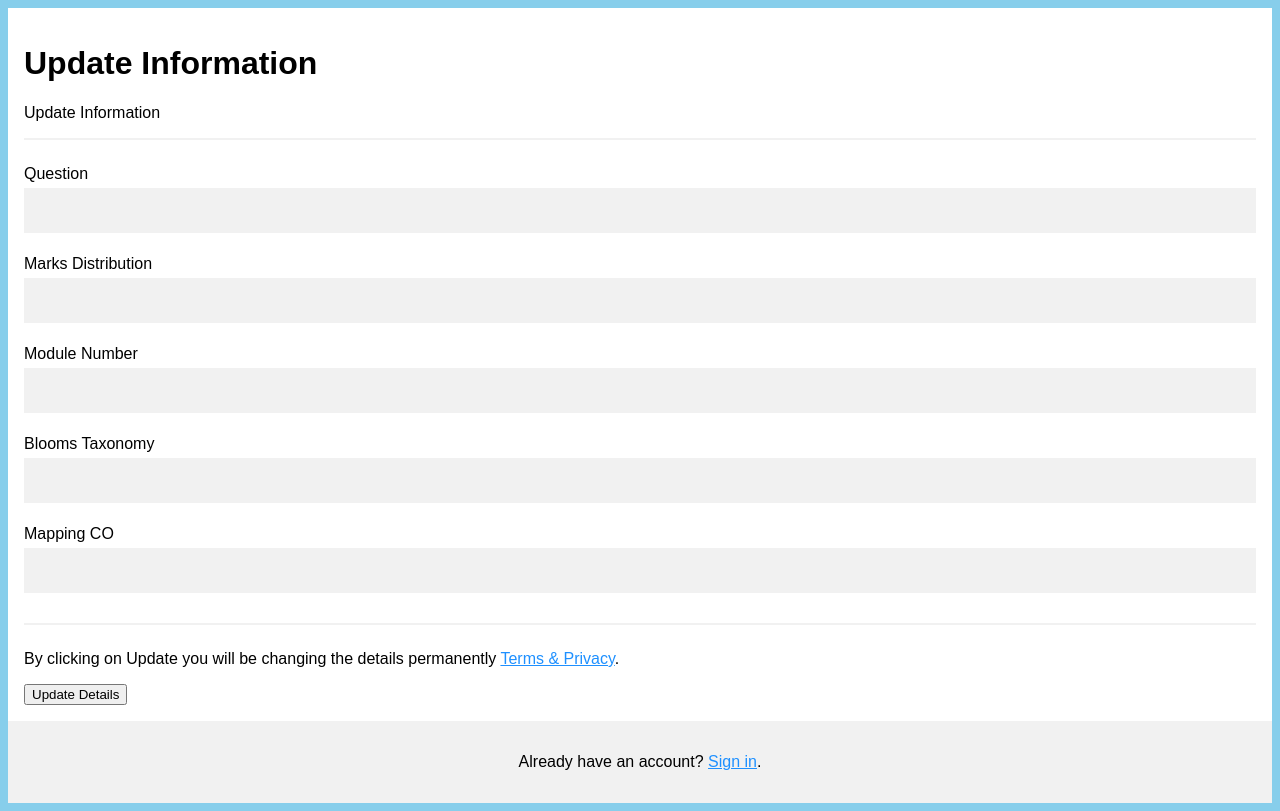
After one commit to 2001-kushalbasak/Alopath, a PHP site: page /final/doc_update_info.php?id=1 in a window 1280 px wide. The commit adds this page. Run offline with PHP 8.4, Linux system fonts and the light colour scheme; data that the repository does not hold is empty; a stand-in replaces the project's code that opens the database connection.

Commit message:
delete present doc from hospitals functionality added / dashboard of doctors beautification / working update button values passing to doc_info_update.php via get method /from login page to hospital dashboard values(name,username,qual...) properlyfetching via session method

```diff
--- /dev/null
+++ b/loginasdoc/doc_update_info.php
@@ -0,0 +1,153 @@
+<?php include("database_connection.php");
+error_reporting(0);
+$id= $_GET['id'];
+
+$query= "SELECT * FROM question_paper_table where id = '$id'";
+$data = mysqli_query($conn,$query);
+
+$total = mysqli_num_rows($data);
+$result=mysqli_fetch_assoc($data);
+?>
+
+
+<!DOCTYPE html>
+<html>
+<head>
+<meta name="viewport" content="width=device-width, initial-scale=1">
+<style>
+body {
+  font-family: Arial, Helvetica, sans-serif;
+  background-color: skyblue;
+}
+
+* {
+  box-sizing: border-box;
+}
+
+/* Add padding to containers */
+.container {
+  padding: 16px;
+  background-color: white;
+}
+
+/* Full-width input fields */
+input[type=text], input[type=password] {
+  width: 100%;
+  padding: 15px;
+  margin: 5px 0 22px 0;
+  display: inline-block;
+  border: none;
+  background: #f1f1f1;
+}
+
+input[type=text]:focus, input[type=password]:focus {
+  background-color: #ddd;
+  outline: none;
+}
+
+/* Overwrite default styles of hr */
+hr {
+  border: 1px solid #f1f1f1;
+  margin-bottom: 25px;
+}
+
+/* Set a style for the submit button */
+.registerbtn {
+  background-color: #04AA6D;
+  color: white;
+  padding: 16px 20px;
+  margin: 8px 0;
+  border: none;
+  cursor: pointer;
+  width: 100%;
+  opacity: 0.9;
+}
+
+.registerbtn:hover {
+  opacity: 1;
+}
+
+/* Add a blue text color to links */
+a {
+  color: dodgerblue;
+}
+
+/* Set a grey background color and center the text of the "sign in" section */
+.signin {
+  background-color: #f1f1f1;
+  text-align: center;
+}
+</style>
+</head>
+<body>
+
+<form action="#" method="POST">
+  <div class="container">
+    <h1>Update Information</h1>
+    <p>Update Information</p>
+    <hr>
+
+    <label>Question</label>
+    <input type="text" value="<?php echo $result['Question']; ?>" class ="input" name="question" required>
+
+    <label>Marks Distribution</label>
+    <input type="text" value="<?php echo $result['Marks_distribution']; ?>" class ="input" name="marks" required>
+
+    <label>Module Number</label>
+    <input type="text" value="<?php echo $result['Module_no']; ?>" class ="input" name="mod_num" required>
+
+    <label>Blooms Taxonomy</label>
+    <input type="text" value="<?php echo $result['Blooms_Taxonomy']; ?>" class ="input" name="blooms" required>
+
+    <label>Mapping CO</label>
+    <input type="text" value="<?php echo $result['Mapping_co']; ?>" class ="input" name="co" required>
+
+    <hr>
+    <p>By clicking on Update you will be changing the details permanently  <a href="#"> Terms & Privacy</a>.</p>
+
+    <div class="input_field">
+      <input type="submit" value="Update Details" class="btn"
+             name = "update">
+      </div>
+  </div>
+
+  <div class="container signin">
+    <p>Already have an account? <a href="#">Sign in</a>.</p>
+  </div>
+</form>
+
+</body>
+</html>
+
+
+<?php
+    if($_POST['update'])
+    {
+        $question = $_POST['question'];
+        $marks = $_POST['marks'];
+        $module = $_POST['mod_num'];
+        $blooms_tax = $_POST['blooms'];
+        $m_co = $_POST['co'];
+
+
+        $query = "UPDATE question_paper_table set Question= '$question',Marks_distribution= '$marks', Module_no = '$module', Blooms_Taxonomy= '$blooms_tax', Mapping_co='$m_co' WHERE id = '$id'";
+
+           $data =mysqli_query($conn,$query);
+
+           if($data)
+           {
+               echo "<script>alert('Record Updated')</script>";
+               ?>
+
+            <meta http-equiv="refresh" content = "0; url = http://localhost/final/display.php" />
+
+
+            <?php
+            }
+           else
+           {
+               echo "Failed to Update";
+           }
+    }
+
+           ?>
--- a/loginasdoc/login.php
+++ b/loginasdoc/login.php
@@ -13,6 +13,7 @@ if (isset($_POST['uname']) && isset($_POST['password'])) {
 
 	$uname = validate($_POST['uname']);
 	$pass = validate($_POST['password']);
+
 
 	if (empty($uname)) {
 		header("Location: index.php?error=User Name is required");
@@ -35,6 +36,8 @@ if (isset($_POST['uname']) && isset($_POST['password'])) {
             	$_SESSION['user_name'] = $row['user_name'];
             	$_SESSION['name'] = $row['name'];
             	$_SESSION['id'] = $row['id'];
+                $_SESSION['doc_un_id'] = $row['doc_un_id'];
+                $_SESSION['qualification'] = $row['qualification'];
             	header("Location: home.php");
 		        exit();
             }else{
--- a/loginashos/presentdoc/delete.php
+++ b/loginashos/presentdoc/delete.php
@@ -1,9 +1,9 @@
 <?php
 include ("../../loginasdoc/db_conn.php");
 
-$id= $_GET['id'];
+$id= $_GET['doc_id'];
 
-$query= "DELETE FROM `doc_temp_list` WHERE id = $id";
+$query= "DELETE FROM `doc_temp_list` WHERE doc_un_id = $id";
 $data = mysqli_query($conn,$query);
 
 if($data)
--- a/loginashos/presentdoc/presentdoc.php
+++ b/loginashos/presentdoc/presentdoc.php
@@ -83,7 +83,7 @@ if($total !=0)
         <td>".$result['specialization']."</td>
         <td>".$result['image']."</td>
 
-        <td><a href='#'><input type='submit' value='Delete' class='delete'></a>
+        <td><a href='delete.php?doc_id=$result[doc_un_id]'><input type='submit' value='Delete' class='delete'></a>
 
         </td>
 
```
Also changed, not shown: loginasdoc/home.php (+45 -2 lines).
